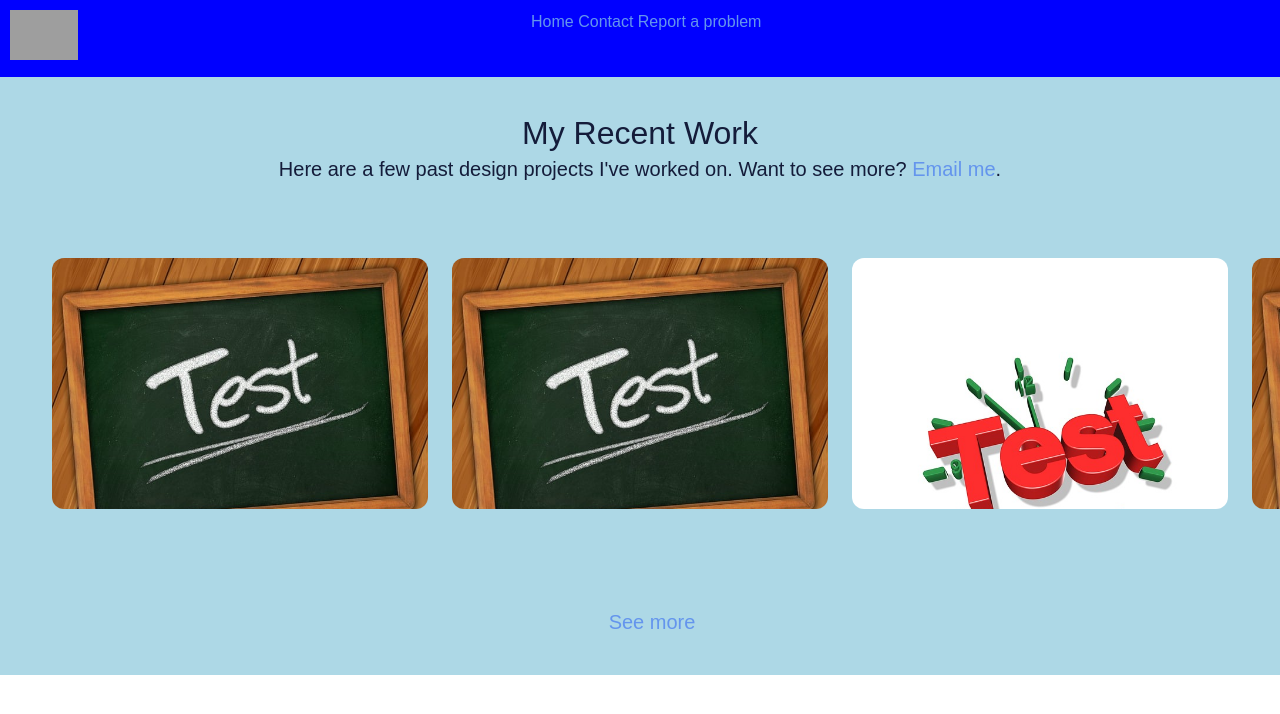
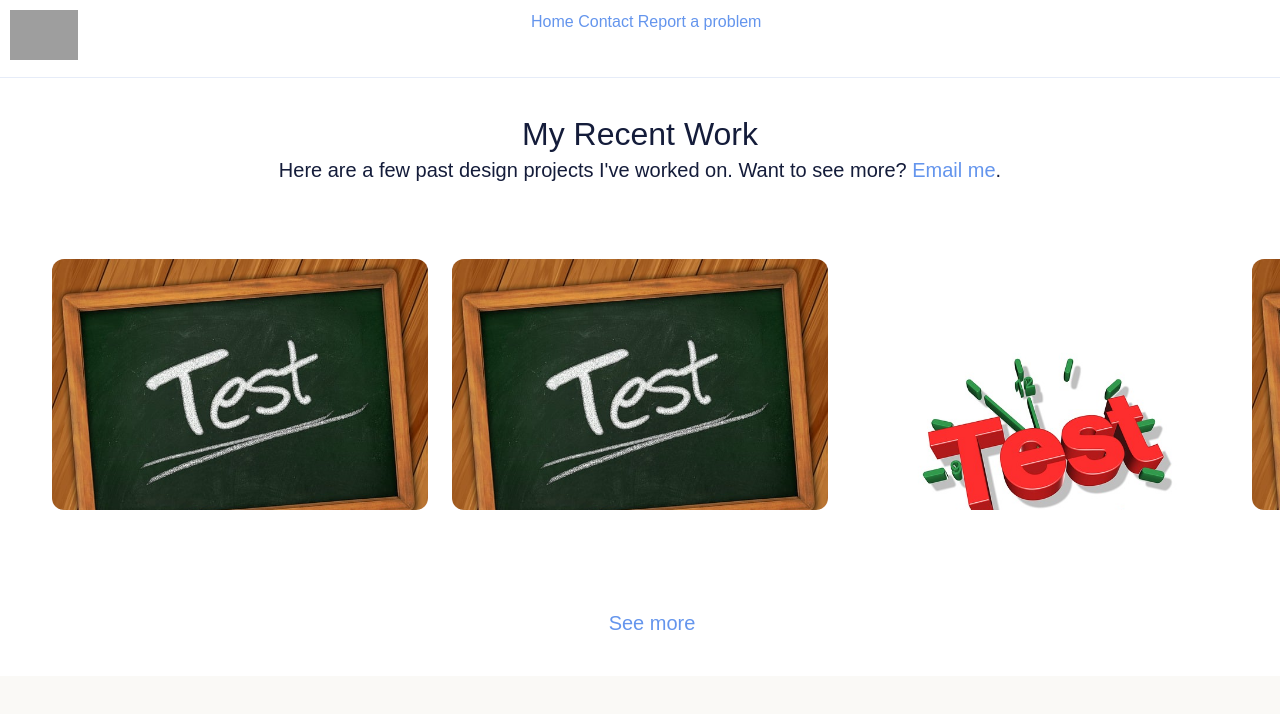
Before and after one commit to kevinfyi/Expo_Site, a plain HTML site: page index.html in a window 1280 px wide. Shown: the top 714 px of the page. Drawn offline with Linux system fonts and the light colour scheme; grey boxes are pictures that could not be loaded; some icons are missing.

Commit message:
updated css

```diff
--- a/index.css
+++ b/index.css
@@ -114,14 +114,15 @@ body {
 
 :root {
   --green: #27ae60;
-  --blue: #3498db;
+  --blue: #0000ff;
+  --ot-blue: #3498db;
   --yellow: #f7af15;
   --red: #e74c3c;
   --orange: #fe5722;
   --purple: #9b27af;
   --gray: #747681;
   --black: #333;
-  --white: #fff;
+  --white: 	#FAF9F6;
   --font-family: "Roboto", "Helvetica Neue", "Helvetica", Arial, sans-serif;
 }
 
@@ -144,11 +145,11 @@ html {
 }
 
 body {
-  color: #141c3a;
+  color: var(--green);
   font-size: 1em;
   font-weight: 400;
   line-height: 1.5;
-  background-color: white;
+  background-color: var(--white);
 }
 
 body, button, input, optgroup, select, textarea {
@@ -284,8 +285,6 @@ a:hover {
   top: 0;
 }
 
-
-
 /* ********** Image and Icon Styles ********** */
 /* Path: Body -> Images and Icons */
 .icon { align-items: center; display: inline-flex; justify-content: center; height: 1.5rem; width: 1.5rem; }
@@ -298,7 +297,6 @@ img { height: auto; max-width: 100%; }
 
 .image img.btn-rounded { border-radius: 9999px; }
 .image.is-3by2 { padding-top: 66.6666%; }
-
 
 /* ********** Section Styling ********** */
 /* Path: Body -> Section */
@@ -324,16 +322,17 @@ span { font-style: inherit; font-weight: inherit; }
   line-height: 1.25;
 }
 
-
 .title {
   color: #141c3a;
 }
 
 /* ************************* >>>>>>>>>>>>>>>>>>>>>>>>> Section Styling (Navigation) <<<<<<<<<<<<<<<<<<<<<<<<< ************************* */
 header{
-  background-color: blue;
   margin-top: 0;
   padding-top: 0;
+  z-index:9;
+  border-bottom: 0.5px solid #E6ECF8;
+
 }
 header .nav-logo img{
   width:67.5px;
@@ -341,13 +340,12 @@ header .nav-logo img{
 }
 
 body{
-  background-color: lightblue;
+  background-color: white;
 }
 
 .contain{
   display: flex;
   justify-content: space-between;
-  z-index:9;
   padding: 10px;
 }
 
@@ -369,7 +367,7 @@ body{
   display: block;
   width: 100%;
   height: 4px;
-  background-color: #fff;
+  background-color: var(--blue);
   margin: 5px 0px;
   transition: 0.4s;
 }
@@ -396,7 +394,7 @@ body{
   width: 100%;
   min-height: 100vh;
   z-index:3;
-  background-color: blue;
+  background-color: var(--blue);
   padding-top:  65px;
   margin-top:65px;
   transition: 0.6s;
```
